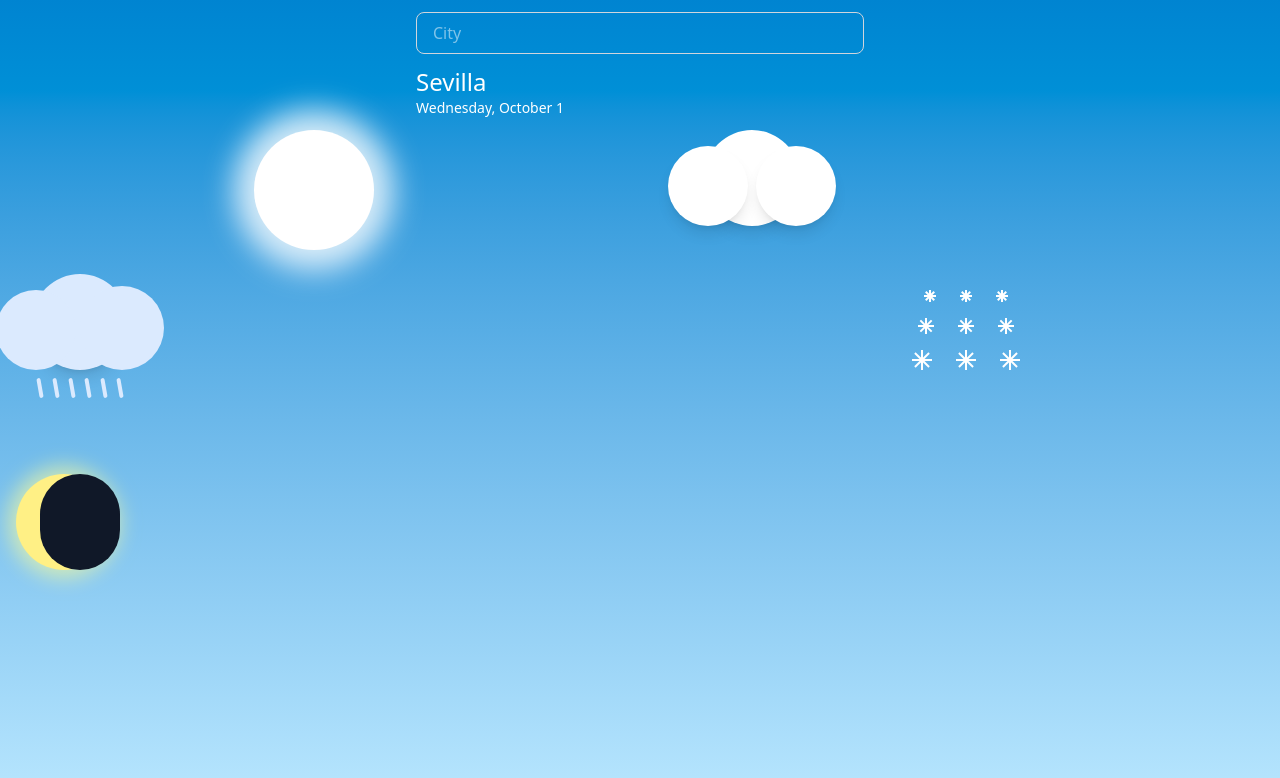
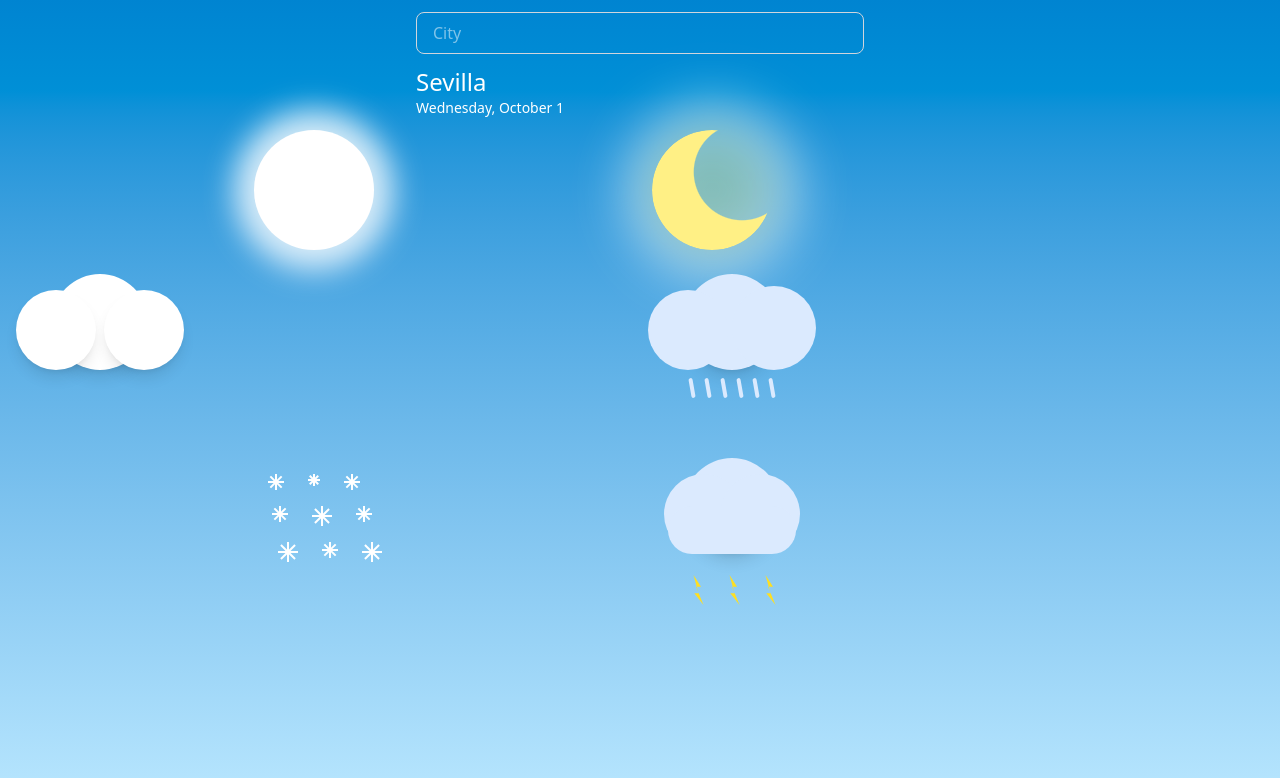
Before and after one commit to Radu-A/weather-app, a React (Vite) app: page / in a window 1280 px wide. Shown: the top 778 px of the page. Built offline with nearby package versions, Linux system fonts and the light colour scheme; no server answers.

Commit message:
added/thunder

```diff
--- a/src/layout/TestLayout.jsx
+++ b/src/layout/TestLayout.jsx
@@ -3,15 +3,17 @@ import Cloud from "../shapes/Cloud";
 import Rain from "../shapes/Rain";
 import Snow from "../shapes/Snow";
 import Moon from "../shapes/Moon";
+import Thunder from "../shapes/Thunder";
 
 export default function TestLayout() {
   return (
     <div className="grid grid-cols-2 gap-6">
       <Sun></Sun>
+      <Moon></Moon>
       <Cloud></Cloud>
       <Rain></Rain>
       <Snow></Snow>
-      <Moon></Moon>
+      <Thunder></Thunder>
     </div>
   );
 }
--- a/src/shapes/Moon.jsx
+++ b/src/shapes/Moon.jsx
@@ -1,11 +1,23 @@
-export default function Moon (){
+export default function Moon() {
   return (
-    <div className="relative w-32 h-32 flex items-center justify-center">
-      {/* Círculo principal */}
-      <div className="w-24 h-24 rounded-full bg-yellow-200 shadow-[0_0_20px_8px_rgba(255,255,150,0.6)]"></div>
+    <div className="relative w-30 h-30 flex items-center justify-center">
+      {/* Aura (halo) */}
+      <div className="absolute w-30 h-30 rounded-full bg-yellow-200/40 blur-xl shadow-[0_0_30px_20px_rgba(255,255,255,0.8)]"></div>
 
-      {/* "Sombra" para el efecto creciente/menguante */}
-      <div className="absolute w-20 h-24 rounded-full bg-gray-900 translate-x-4"></div>
+      {/* Círculo amarillo (luna) con máscara */}
+      <div
+        className="relative w-30 h-30 rounded-full bg-yellow-200"
+        style={{
+          WebkitMaskImage:
+            "radial-gradient(circle at 75% 35%, transparent 40%, black 41%)",
+          WebkitMaskRepeat: "no-repeat",
+          WebkitMaskSize: "cover",
+          maskImage:
+            "radial-gradient(circle at 75% 35%, transparent 40%, black 41%)",
+          maskRepeat: "no-repeat",
+          maskSize: "cover",
+        }}
+      ></div>
     </div>
   );
 }
--- a/src/shapes/Snow.jsx
+++ b/src/shapes/Snow.jsx
@@ -1,31 +1,32 @@
 export default function Snow() {
   return (
     <div className="flex flex-col items-center gap-4 p-4">
-      {/* Fila 1 (copos pequeños) */}
-      <div className="flex gap-6">
+      {/* Fila 1 */}
+      <div className="flex gap-6 translate-x-0">
+        <Snowflake size="w-4 h-4" />
         <Snowflake size="w-3 h-3" />
-        <Snowflake size="w-3 h-3" />
-        <Snowflake size="w-3 h-3" />
+        <Snowflake size="w-4 h-4" />
+
       </div>
 
-      {/* Fila 2 (copos medianos) */}
-      <div className="flex gap-6">
+      {/* Fila 2 (un poco más a la derecha) */}
+      <div className="flex gap-6 translate-x-2">
         <Snowflake size="w-4 h-4" />
-        <Snowflake size="w-4 h-4" />
+        <Snowflake size="w-5 h-5" />
         <Snowflake size="w-4 h-4" />
       </div>
 
-      {/* Fila 3 (copos grandes) */}
-      <div className="flex gap-6">
+      {/* Fila 3 (más inclinada aún a la derecha) */}
+      <div className="flex gap-6 translate-x-4">
         <Snowflake size="w-5 h-5" />
-        <Snowflake size="w-5 h-5" />
+        <Snowflake size="w-4 h-4" />
         <Snowflake size="w-5 h-5" />
       </div>
     </div>
   );
 }
 
-// Componente copo ❄️
+// Copo ❄️ minimalista
 function Snowflake({ size }) {
   return (
     <div className={`relative ${size}`}>
--- /dev/null
+++ b/src/shapes/Thunder.jsx
@@ -0,0 +1,34 @@
+// components/RainWithLightning.jsx
+export default function RainWithLightning() {
+  return (
+    <div className="relative w-40 h-40 flex flex-col items-center">
+      {/* Nube (misma idea, medidas ajustadas a clases Tailwind estándares) */}
+      <div className="relative w-40 h-24 mb-2">
+        <div className="absolute bottom-0 left-1/2 -translate-x-1/2 w-24 h-24 rounded-full bg-blue-100 shadow-lg"></div>
+        <div className="absolute bottom-0 left-3 w-20 h-20 rounded-full bg-blue-100"></div>
+        <div className="absolute bottom-0 right-3 w-20 h-20 rounded-full bg-blue-100"></div>
+        <div className="absolute bottom-0 left-1/2 -translate-x-1/2 w-32 h-12 rounded-full bg-blue-100"></div>
+      </div>
+
+      {/* Rayos: tres SVGs con ligeras rotaciones y offsets */}
+      <div className="flex gap-4 mt-2 items-end">
+        <LightningBolt className="w-5 h-10 text-yellow-300 -rotate-6 -translate-y-1 drop-shadow-sm" />
+        <LightningBolt className="w-5 h-12 text-yellow-300 rotate-6 -translate-y-2 drop-shadow-sm" />
+        <LightningBolt className="w-5 h-10 text-yellow-300 -rotate-3 -translate-y-1 drop-shadow-sm" />
+      </div>
+    </div>
+  );
+}
+
+/* LightningBolt: SVG simple, relleno con currentColor para poder controlarlo con clases Tailwind (text-yellow-300, etc.) */
+function LightningBolt() {
+  return (
+    <svg
+      viewBox="0 0 24 36"
+      className = "w-5 h-10 text-yellow-300"
+    >
+      {/* Polígono en forma de rayo */}
+      <polygon points="9,0 18,14 12,14 21,36 10,22 15,22 9,0" fill="currentColor" />
+    </svg>
+  );
+}
```
